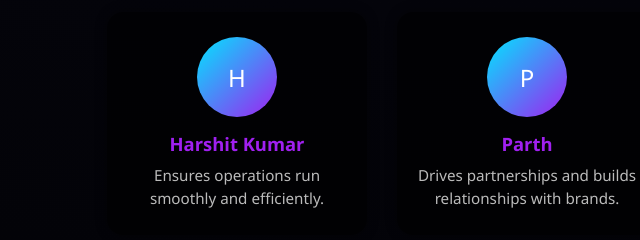
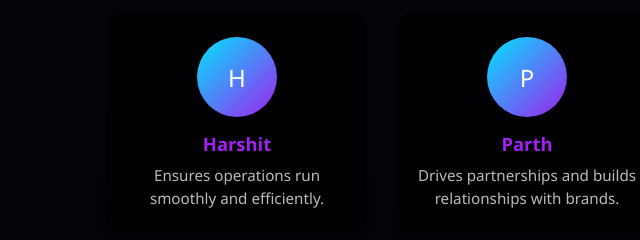
Before and after one commit to Lunarcreast-commits/-lunar-creast, a plain HTML site: page index.html in a window 1280 px wide. Shown: the part 1800-2040 px from the top of the page, 113-753 px from the left. Drawn offline with Linux system fonts and the light colour scheme.

Commit message:
Update index.html

```diff
--- a/index.html
+++ b/index.html
@@ -134,7 +134,7 @@
     <div class="team">
       <div class="member">
         <div class="avatar">H</div>
-        <h3>Harshit Kumar</h3>
+        <h3>Harshit </h3>
         <p>Ensures operations run smoothly and efficiently.</p>
       </div>
       <div class="member">
```
